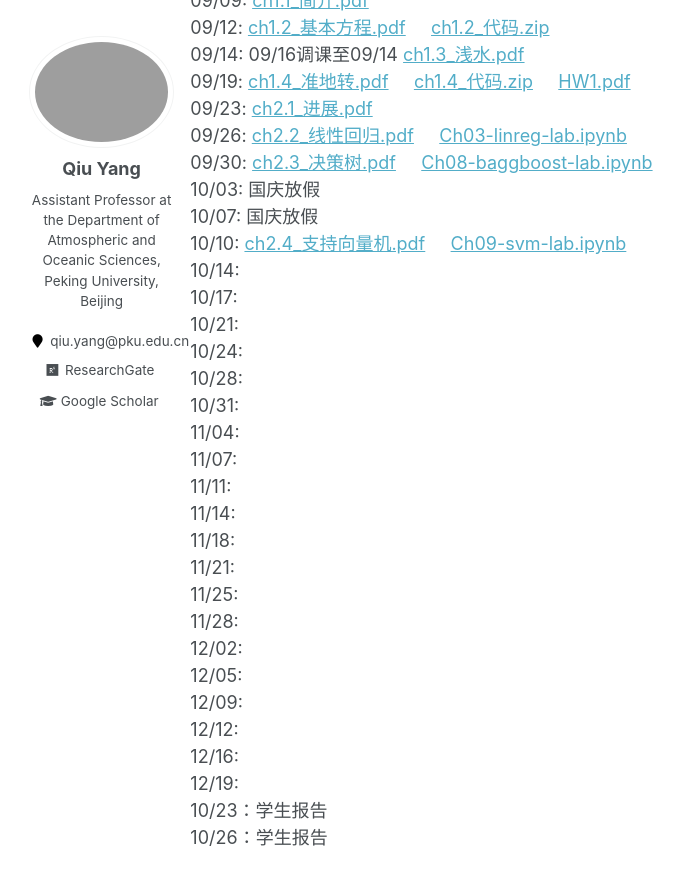
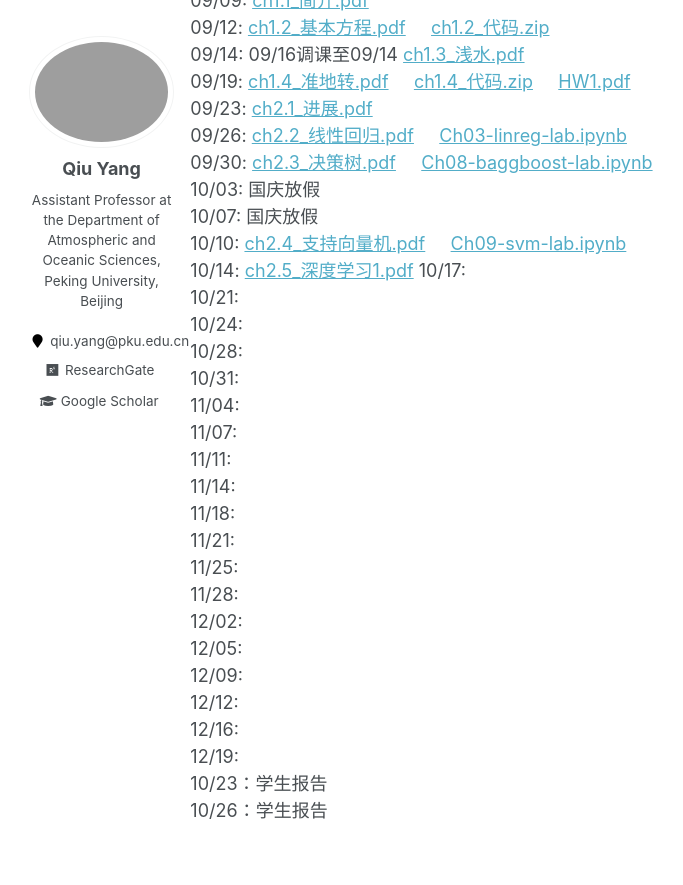
Before and after one commit to qiuyang50/qiuyang50.github.io, a Jekyll site: the page built from _pages/modeling_2024fall.md, in a window 1280 px wide and 900 px high, scrolled down 341 px. Shown: the top 885 px of the window, without its empty margins (135-818 px from the left). Built offline with Jekyll 4.4.1, drawn with Linux system fonts in a browser that asks for light colours.

Commit message:
Update modeling_2024fall.md

```diff
--- a/_pages/modeling_2024fall.md
+++ b/_pages/modeling_2024fall.md
@@ -21,7 +21,7 @@ filename: modeling_2024fall.md
 10/03: 国庆放假
 10/07: 国庆放假
 10/10: <a href="https://qiuyang50.github.io/files/modeling_2024fall/ch2.4_支持向量机.pdf">ch2.4_支持向量机.pdf</a> &nbsp;&nbsp;&nbsp; <a href="https://qiuyang50.github.io/files/modeling_2024fall/Ch09-svm-lab.ipynb">Ch09-svm-lab.ipynb</a>
-10/14:
+10/14: <a href="https://qiuyang50.github.io/files/modeling_2024fall/ch2.5_深度学习1.pdf">ch2.5_深度学习1.pdf</a>
 10/17:
 10/21:
 10/24:
```
